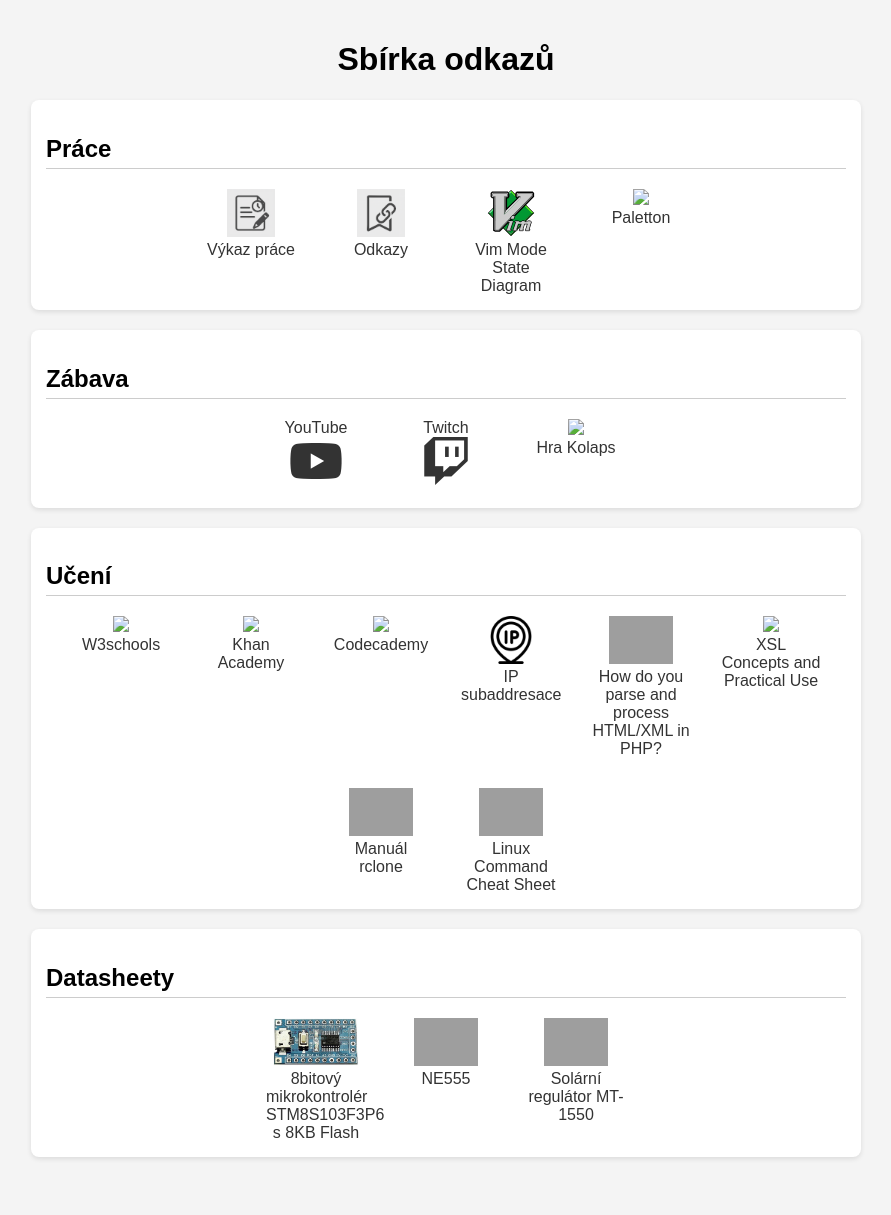
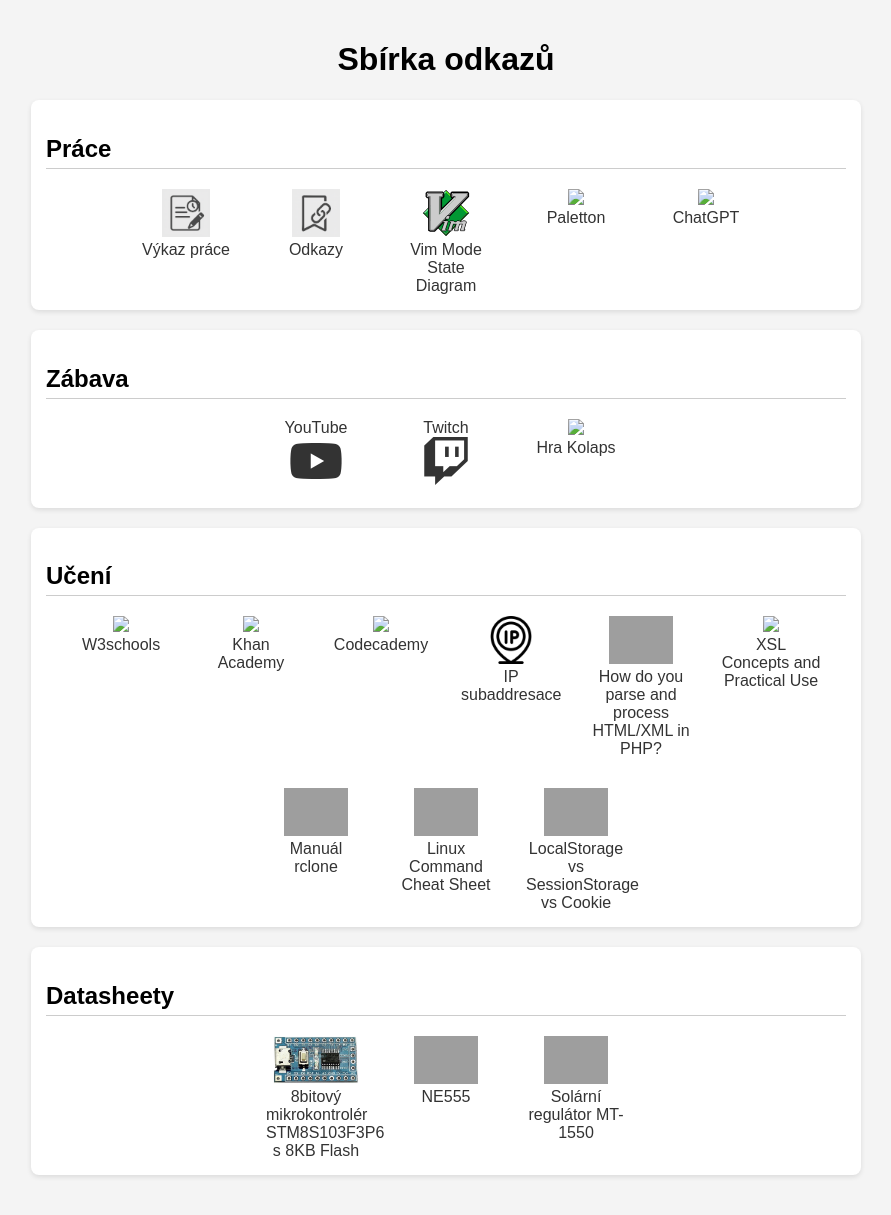
Before and after one commit to vpospichal/vpospichal.github.io, a Jekyll site: the page index.html, which Jekyll copies as it is, in a window 1280 px wide. Shown: the whole page, without its empty margins (194-1085 px from the left). Built offline with Jekyll 4.4.1, drawn with Linux system fonts in a browser that asks for light colours; nearby versions of some CDN libraries; grey boxes are pictures that could not be loaded.

Commit message:
MODIFY index.xml ADD ChatGPT and LocalStorage

```diff
--- a/index.html
+++ b/index.html
@@ -20,6 +20,7 @@
 		<a href="odkazy.html" target="_blank"><img src="SbirkaOdkazu64.png" height="48"><div>Odkazy</div></a>
 		<a href="https://rawgit.com/darcyparker/1886716/raw/eab57dfe784f016085251771d65a75a471ca22d4/vimModeStateDiagram.svg" target="_blank"><img src="Vimlogo.svg" height="48"><div>Vim Mode State Diagram</div></a>
 		<a href="https://paletton.com/" target="_blank"><img src="https://paletton.com/img/favicon-128.png" height="48"><div>Paletton</div></a>
+		<a href="https://chatgpt.com" target="_blank"><img src="https://cdn.oaistatic.com/assets/favicon-eex17e9e.ico" height="48"><div>ChatGPT</div></a>
 	</span>
 </div>
 
@@ -45,6 +46,7 @@
 		<a href="https://nwalsh.com/docs/tutorials/xsl/xsl/slides.html" target="_blank"><img src="https://nwalsh.com/favicon.ico" height="48"><div>XSL Concepts and Practical Use</div></a>
 		<a href="https://du.cesnet.cz/cs/navody/object_storage/rclone/rclone-basic-controls/start" target="_blank"><img src="https://rclone.org/img/rclone-32x32.png" height="48"><div>Manuál rclone</div></a>
 		<a href="https://dev.to/grayhat/the-ultimate-linux-command-cheat-sheet-for-data-engineers-and-analysts-570h" target="_blank"><img src="https://dev-to-uploads.s3.amazonaws.com/uploads/articles/8j7kvp660rqzt99zui8e.png" height="48"><div>Linux Command Cheat Sheet</div></a>
+		<a href="https://dev.to/aryan015/localstorage-vs-sessionstorage-vs-cookie-ikj" target="_blank"><img src="https://dev-to-uploads.s3.amazonaws.com/uploads/articles/8j7kvp660rqzt99zui8e.png" height="48"><div>LocalStorage vs SessionStorage vs Cookie</div></a>
 	</span>
 </div>
 
--- a/index.xml
+++ b/index.xml
@@ -5,6 +5,7 @@
 		<a href="https://rawgit.com/darcyparker/1886716/raw/eab57dfe784f016085251771d65a75a471ca22d4/vimModeStateDiagram.svg"
 			img="Vimlogo.svg">Vim Mode State Diagram</a>
 		<a href="https://paletton.com/" img="https://paletton.com/img/favicon-128.png">Paletton</a>
+		<a href="https://chatgpt.com" img="https://cdn.oaistatic.com/assets/favicon-eex17e9e.ico">ChatGPT</a>
 	</category>
 
 	<category title="Zábava">
@@ -28,6 +29,7 @@
 			img="https://rclone.org/img/rclone-32x32.png">Manuál rclone</a>
 		<a href="https://dev.to/grayhat/the-ultimate-linux-command-cheat-sheet-for-data-engineers-and-analysts-570h"
 			img="https://dev-to-uploads.s3.amazonaws.com/uploads/articles/8j7kvp660rqzt99zui8e.png">Linux Command Cheat Sheet</a>
+		<a href="https://dev.to/aryan015/localstorage-vs-sessionstorage-vs-cookie-ikj" img="https://dev-to-uploads.s3.amazonaws.com/uploads/articles/8j7kvp660rqzt99zui8e.png">LocalStorage vs SessionStorage vs Cookie</a>
 	</category>
 
 	<category title="Datasheety">
```
